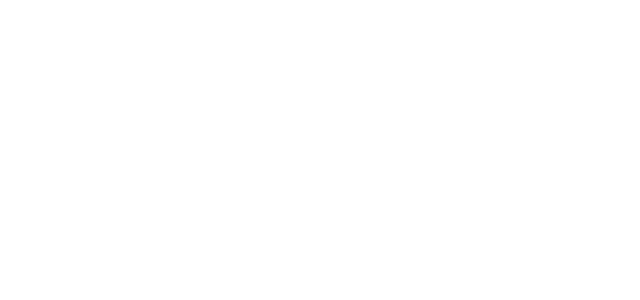
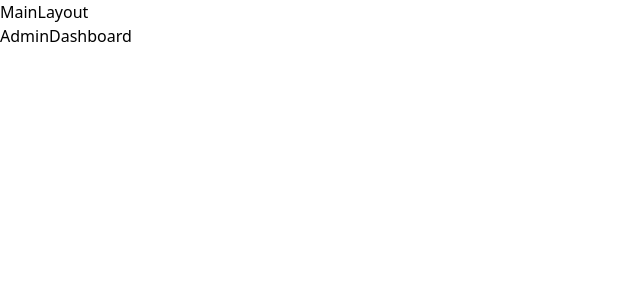
Before and after one commit to rawmess977/ecommerce-multi-vendor, a React (Vite) app: page /admin/dashboard in a window 1280 px wide. Before the commit this address had no page. Shown: the top 300 px of the page, without its empty margins (0-640 px from the left). Built offline with nearby package versions, Linux system fonts and the light colour scheme.

Commit message:
index routes

```diff
--- a/src/App.jsx
+++ b/src/App.jsx
@@ -1,15 +1,22 @@
-import { useState } from 'react'
-import Router from './router/Router'
+
+import Router from './router/Router';
 import publicRoutes from './router/routes/publicRoutes';
-
+import { useEffect, useState, Suspense } from 'react';
+import {getRoutes} from './router/routes';
 
 function App() {
-  const [allRoutes, setAllroutes] = useState([...publicRoutes]);
+  const [allRoutes, setAllRoutes] = useState([...publicRoutes]);
 
+  useEffect(() => {
+    const routes = getRoutes();
+    setAllRoutes(prev => [...prev, ...routes]);
+  }, []);
 
   return (
-    <Router allRoutes={allRoutes} />
-  )
+    <Suspense fallback={<div>Loading...</div>}>
+      <Router allRoutes={allRoutes} />
+    </Suspense>
+  );
 }
 
-export default App
+export default App;
--- /dev/null
+++ b/src/layout/Header.jsx
@@ -0,0 +1,6 @@
+const Header = () => {
+  return (
+    <div>Header</div>
+  )
+}
+export default Header
--- /dev/null
+++ b/src/layout/MainLayout.jsx
@@ -0,0 +1,8 @@
+import { Outlet } from "react-router-dom"
+
+const MainLayout = () => {
+  return (
+    <div>MainLayout <Outlet /></div>
+  )
+}
+export default MainLayout
--- /dev/null
+++ b/src/layout/Sidebar.jsx
@@ -0,0 +1,6 @@
+const Sidebar = () => {
+  return (
+    <div>Sidebar</div>
+  )
+}
+export default Sidebar
--- /dev/null
+++ b/src/router/routes/adminRoutes.jsx
@@ -0,0 +1,11 @@
+  import { lazy } from "react";
+
+const AdminDashboard = lazy(() => import("../../views/admin/AdminDashboard.jsx"));
+
+export const adminRoutes = [
+  {
+    path: "/admin/dashboard",
+    element: <AdminDashboard/>,
+    role : 'admin'
+  },
+];
--- /dev/null
+++ b/src/router/routes/index.jsx
@@ -0,0 +1,14 @@
+import { privateRoutes } from './privateRoutes';
+import { lazy } from "react";
+
+const MainLayout = lazy(() => import("../../layout/MainLayout"));
+
+const  getRoutes = () => [
+  {
+    path: "/",
+    element: <MainLayout />,
+    children: privateRoutes,
+  },
+];
+
+export  {getRoutes};
--- /dev/null
+++ b/src/router/routes/privateRoutes.jsx
@@ -0,0 +1,7 @@
+import { adminRoutes } from "./adminRoutes";
+import { sellerRoutes } from "./sellerRoutes";
+
+export const privateRoutes = [
+  ...adminRoutes,
+  ...sellerRoutes,
+];
--- /dev/null
+++ b/src/router/routes/sellerRoutes.jsx
@@ -0,0 +1,11 @@
+import { lazy } from "react";
+
+const Home = lazy(() => import("../../views/pages/Home"));
+
+export const sellerRoutes = [
+  {
+    index: true,
+    element: <Home />,
+    ability: ["admin", "seller"], // you still need a guard for this!
+  },
+];
--- /dev/null
+++ b/src/views/admin/AdminDashboard.jsx
@@ -0,0 +1,6 @@
+const AdminDashboard = () => {
+  return (
+    <div>AdminDashboard</div>
+  )
+}
+export default AdminDashboard
--- /dev/null
+++ b/src/views/pages/Home.jsx
@@ -0,0 +1,5 @@
+ const Home = () => {
+  return <div>Home</div>;
+};
+
+export default Home;
```
Also changed, not shown: src/router/routes/privateRoutes.js (deleted).
